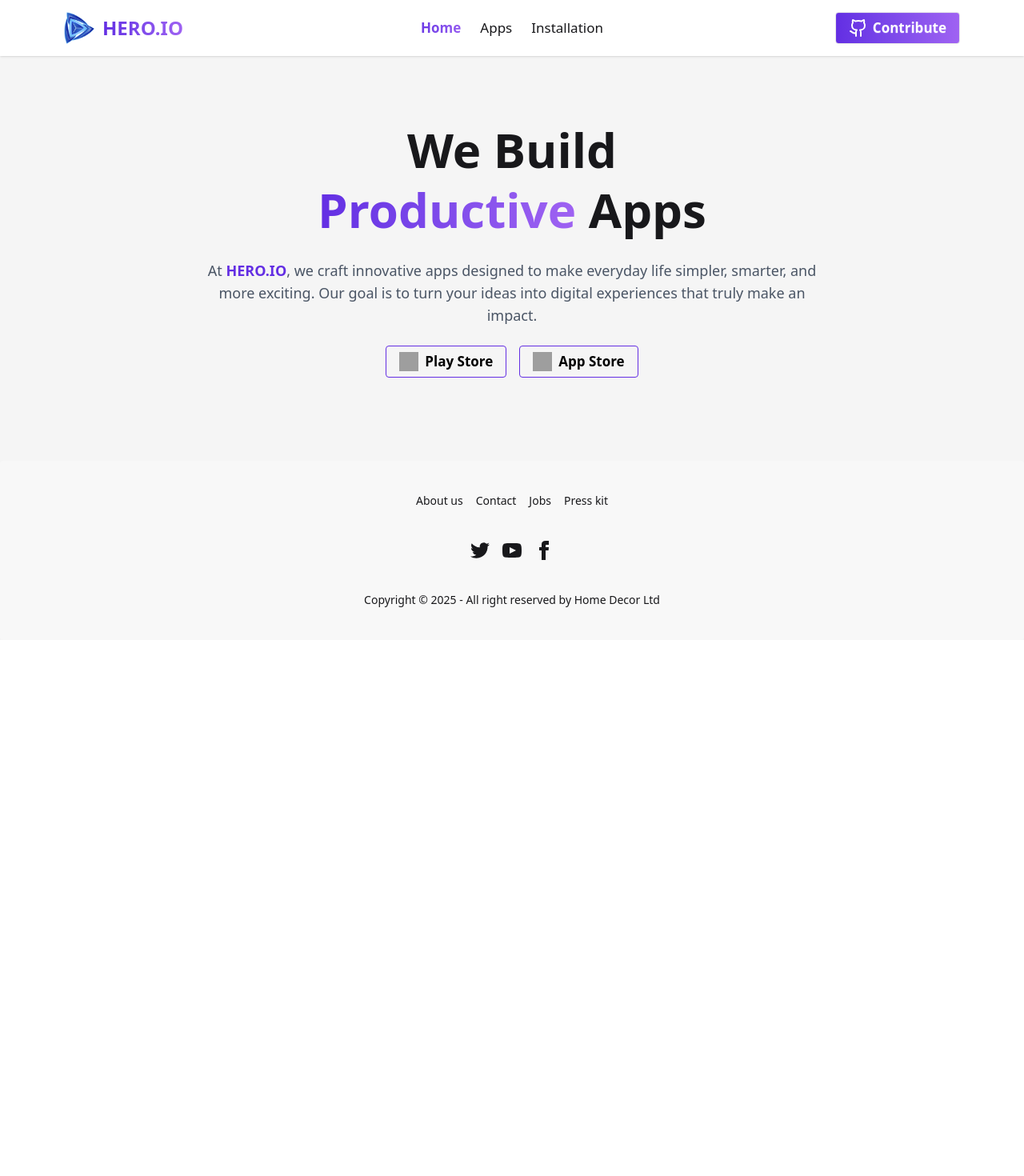
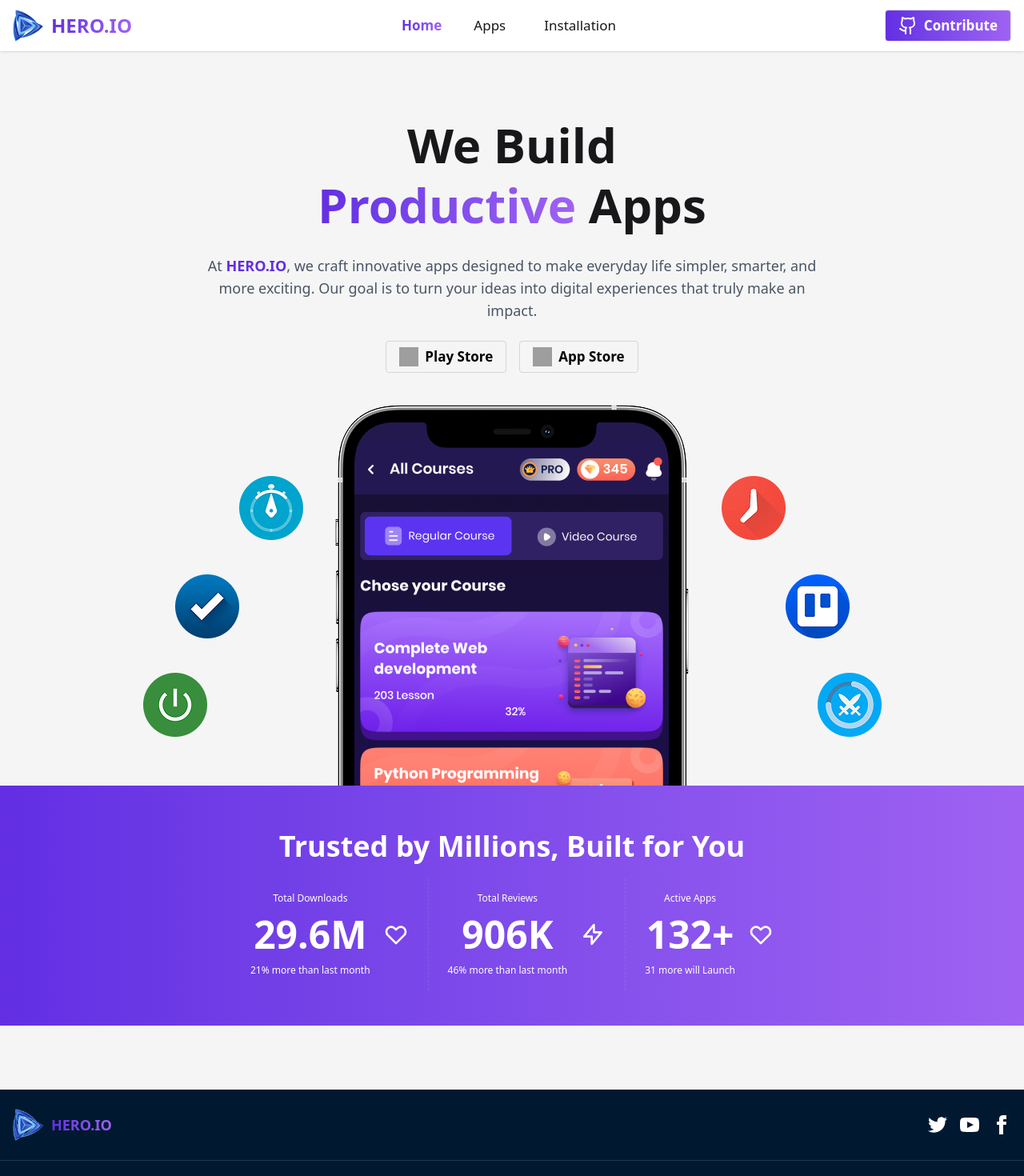
Before and after one commit to itstumpa/hero_apps_104, a React (Vite) app: page / in a window 1280 px wide. Shown: the top 1470 px of the page at 80% size. Before the commit the page ends 800 px from the top, so only its background shows below. Built offline with nearby package versions, Linux system fonts and the light colour scheme; grey boxes are pictures that could not be loaded.

Commit message:
error page done

```diff
--- a/src/Pages/Error.jsx
+++ b/src/Pages/Error.jsx
@@ -2,20 +2,45 @@ import React from 'react';
 import { useRouteError } from 'react-router';
 import Navbar from '../components/Navbar/Navbar';
 import Footer from '../components/Footer/Footer';
-import Home from './Home';
+import Page404 from '../assets/error-404.png';
+import { Undo2 } from 'lucide-react';
+import { useNavigate } from 'react-router';
 
 const Error = () => {
+  const navigate = useNavigate();
+  const error = useRouteError();
 
-const error = useRouteError()
   return (
     <>
-                  {/* <Home/> */}
-                  <Navbar />
-                  <div>{error.message}</div>
-                  <Footer />
-  </>
+      <Navbar />
 
-  )
-}
+      <div className="flex flex-col items-center justify-center py-20 px-4 text-center">
+        <img src={Page404} alt="404 Not Found" className="mb-4" />
+
+        <section className="flex flex-col items-center justify-center py-4 px-4 text-center">
+          <h1 className="text-lg md:text-2xl lg:text-4xl font-bold leading-tight mx-auto">
+            Oops, page not found!
+          </h1>
+
+          <p className="pt-2 pb-4 text-gray-600 text-base md:text-md mx-auto">
+            The page you are looking for is not available.
+          </p>
+
+          <button
+            onClick={() => navigate(-1)}
+            className="btn font-bold bg-gradient-to-r from-[#632EE3] to-[#9F62F2] text-white text-[17px] flex items-center gap-2"
+          >
+            <Undo2 />
+            Go Back!
+          </button>
+
+          {error && <p className="mt-4 text-red-500">{error.message}</p>}
+        </section>
+      </div>
+
+      <Footer />
+    </>
+  );
+};
 
 export default Error;
--- a/src/Pages/Home.jsx
+++ b/src/Pages/Home.jsx
@@ -2,10 +2,11 @@
 import React from "react";
 import GooglePlay from "../assets/GooglePlay.svg"
 import AppStore from "../assets/appStore.svg"
+import Hero from "../assets/hero.png"
 
 const Home = () => {
   return (
-    <section className="flex flex-col items-center justify-center py-20 px-4 text-center">
+    <section className="flex flex-col items-center justify-center py-20 text-center">
       <h1 className="text-4xl md:text-5xl lg:text-6xl font-bold leading-tight max-w-xl mx-auto">
         We Build{" "}
         <span className="font-extrabold bg-gradient-to-r from-[#632EE3] to-[#9F62F2] bg-clip-text text-transparent">
@@ -26,7 +27,7 @@ const Home = () => {
     href="https://play.google.com/store/games?hl=en"
     target="_blank"
     rel="noreferrer"
-    className="btn font-bold btn-outline border-[#632EE3] text-black hover:bg-[#632EE3] hover:text-white text-[17px] flex items-center gap-2"
+    className="btn font-bold btn-outline border-gray-300 text-black hover:bg-[#632EE3] hover:text-white text-[17px] flex items-center gap-2"
   >
     <img src={GooglePlay} alt="Google Play" className="w-6 h-6" />
     Play Store
@@ -36,13 +37,93 @@ const Home = () => {
     href="https://www.apple.com/app-store/"
     target="_blank"
     rel="noreferrer"
-    className="btn font-bold btn-outline border-[#632EE3] text-black hover:bg-[#632EE3] hover:text-white text-[17px] flex items-center gap-2"
+    className="btn font-bold btn-outline border-gray-300 text-black hover:bg-[#632EE3] hover:text-white text-[17px] flex items-center gap-2"
   >
     <img src={AppStore} alt="Google Play" className="w-6 h-6" />
     App Store
   </a>
 </div>
+{/* hero image  */}
+<div className="pt-10 px-4">
+  <img src={Hero} alt="" />
+</div>
 
+{/* - Trusted by Millions, Built for You  */}
+<div className="w-full h-[300px] bg-gradient-to-r from-[#632EE3] to-[#9F62F2] text-white ">
+
+    <div className="text-2xl md:text-3xl lg:text-4xl font-semibold text-center mt-14 mb-5">
+      <h1>Trusted by Millions, Built for You</h1>
+      </div>
+  <div className="stats text-white">
+      <div className="text-center items-center flex justify-center ">
+
+
+  <div className="stat">
+    <div className="stat-figure ">
+      <svg
+        xmlns="http://www.w3.org/2000/svg"
+        fill="none"
+        viewBox="0 0 24 24"
+        className="inline-block h-8 w-8 stroke-current "
+      >
+        <path
+          strokeLinecap="round"
+          strokeLinejoin="round"
+          strokeWidth="2"
+          d="M4.318 6.318a4.5 4.5 0 000 6.364L12 20.364l7.682-7.682a4.5 4.5 0 00-6.364-6.364L12 7.636l-1.318-1.318a4.5 4.5 0 00-6.364 0z"
+        ></path>
+      </svg>
+    </div>
+    <div className="stat-title text-white">Total Downloads</div>
+    <div className="stat-value text-[3rem]">29.6M</div>
+    <div className="stat-desc text-white">21% more than last month</div>
+  </div>
+
+  <div className="stat">
+    <div className="stat-figure">
+      <svg
+        xmlns="http://www.w3.org/2000/svg"
+        fill="none"
+        viewBox="0 0 24 24"
+        className="inline-block h-8 w-8 stroke-current"
+      >
+        <path
+          strokeLinecap="round"
+          strokeLinejoin="round"
+          strokeWidth="2"
+          d="M13 10V3L4 14h7v7l9-11h-7z"
+        ></path>
+      </svg>
+    </div>
+   <div className="stat-title text-white">Total Reviews</div>
+    <div className="stat-value text-[3rem]">906K</div>
+    <div className="stat-desc text-white">46% more than last month</div>
+  </div>
+
+
+  <div className="stat">
+    <div className="stat-figure ">
+      <svg
+        xmlns="http://www.w3.org/2000/svg"
+        fill="none"
+        viewBox="0 0 24 24"
+        className="inline-block h-8 w-8 stroke-current "
+      >
+        <path
+          strokeLinecap="round"
+          strokeLinejoin="round"
+          strokeWidth="2"
+          d="M4.318 6.318a4.5 4.5 0 000 6.364L12 20.364l7.682-7.682a4.5 4.5 0 00-6.364-6.364L12 7.636l-1.318-1.318a4.5 4.5 0 00-6.364 0z"
+        ></path>
+      </svg>
+    </div>
+    <div className="stat-title text-white">Active Apps</div>
+    <div className="stat-value text-[3rem]">132+</div>
+    <div className="stat-desc text-white">31 more will Launch</div>
+  </div>
+</div>
+</div>
+ </div>
     </section>
   );
 };
--- /dev/null
+++ b/src/Pages/NotFoundError.jsx
@@ -0,0 +1,11 @@
+import React from 'react';
+
+const NotFoundError = () => {
+      return (
+            <div>
+
+            </div>
+      );
+};
+
+export default NotFoundError;
--- a/src/Routes/Routes.jsx
+++ b/src/Routes/Routes.jsx
@@ -4,6 +4,7 @@ import Error from "../Pages/Error";
 import MainLayouts from "../components/Layout/MainLayouts";
 import Installation from "../Pages/Installation";
 import Apps from "../Pages/Apps";
+import NotFoundError from "../Pages/NotFoundError";
 
 
 
--- a/src/components/Footer/Footer.jsx
+++ b/src/components/Footer/Footer.jsx
@@ -1,56 +1,48 @@
-import React from 'react'
+import React from 'react';
+import logo from '../../assets/logo.png';
+import { NavLink } from 'react-router'; // make sure it's react-router-dom
 
 const Footer = () => {
   return (
-    <footer className="footer footer-horizontal footer-center bg-base-200 text-base-content rounded p-10">
-  <nav className="grid grid-flow-col gap-4">
-    <a className="link link-hover">About us</a>
-    <a className="link link-hover">Contact</a>
-    <a className="link link-hover">Jobs</a>
-    <a className="link link-hover">Press kit</a>
-  </nav>
-  <nav>
-    <div className="grid grid-flow-col gap-4">
+    <footer className="w-full bg-[#001931] text-white">
+
+      {/* Main footer content */}
+      <div className="max-w-[1600px] mx-auto px-4 py-6 flex flex-col md:flex-row items-center justify-between">
+
+        {/* Logo */}
+        <NavLink to="/" className="flex items-center gap-2 mb-4 md:mb-0">
+          <img src={logo} alt="Hero Logo" className="w-10 h-10" />
+          <span className="text-lg font-bold bg-gradient-to-r from-[#632EE3] to-[#9F62F2] bg-clip-text text-transparent">
+            HERO.IO
+          </span>
+        </NavLink>
+
+        {/* Social icons */}
+        <div className="flex gap-4">
           <a>
-        <svg
-          xmlns="http://www.w3.org/2000/svg"
-          width="24"
-          height="24"
-          viewBox="0 0 24 24"
-          className="fill-current">
-          <path
-            d="M24 4.557c-.883.392-1.832.656-2.828.775 1.017-.609 1.798-1.574 2.165-2.724-.951.564-2.005.974-3.127 1.195-.897-.957-2.178-1.555-3.594-1.555-3.179 0-5.515 2.966-4.797 6.045-4.091-.205-7.719-2.165-10.148-5.144-1.29 2.213-.669 5.108 1.523 6.574-.806-.026-1.566-.247-2.229-.616-.054 2.281 1.581 4.415 3.949 4.89-.693.188-1.452.232-2.224.084.626 1.956 2.444 3.379 4.6 3.419-2.07 1.623-4.678 2.348-7.29 2.04 2.179 1.397 4.768 2.212 7.548 2.212 9.142 0 14.307-7.721 13.995-14.646.962-.695 1.797-1.562 2.457-2.549z"></path>
+            <svg xmlns="http://www.w3.org/2000/svg" width="24" height="24" viewBox="0 0 24 24" className="fill-current">
+              <path d="M24 4.557c-.883.392-1.832.656-2.828.775 1.017-.609 1.798-1.574 2.165-2.724-.951.564-2.005.974-3.127 1.195-.897-.957-2.178-1.555-3.594-1.555-3.179 0-5.515 2.966-4.797 6.045-4.091-.205-7.719-2.165-10.148-5.144-1.29 2.213-.669 5.108 1.523 6.574-.806-.026-1.566-.247-2.229-.616-.054 2.281 1.581 4.415 3.949 4.89-.693.188-1.452.232-2.224.084.626 1.956 2.444 3.379 4.6 3.419-2.07 1.623-4.678 2.348-7.29 2.04 2.179 1.397 4.768 2.212 7.548 2.212 9.142 0 14.307-7.721 13.995-14.646.962-.695 1.797-1.562 2.457-2.549z" />
             </svg>
           </a>
           <a>
-        <svg
-          xmlns="http://www.w3.org/2000/svg"
-          width="24"
-          height="24"
-          viewBox="0 0 24 24"
-          className="fill-current">
-          <path
-            d="M19.615 3.184c-3.604-.246-11.631-.245-15.23 0-3.897.266-4.356 2.62-4.385 8.816.029 6.185.484 8.549 4.385 8.816 3.6.245 11.626.246 15.23 0 3.897-.266 4.356-2.62 4.385-8.816-.029-6.185-.484-8.549-4.385-8.816zm-10.615 12.816v-8l8 3.993-8 4.007z"></path>
+            <svg xmlns="http://www.w3.org/2000/svg" width="24" height="24" viewBox="0 0 24 24" className="fill-current">
+              <path d="M19.615 3.184c-3.604-.246-11.631-.245-15.23 0-3.897.266-4.356 2.62-4.385 8.816.029 6.185.484 8.549 4.385 8.816 3.6.245 11.626.246 15.23 0 3.897-.266 4.356-2.62 4.385-8.816-.029-6.185-.484-8.549-4.385-8.816zm-10.615 12.816v-8l8 3.993-8 4.007z" />
             </svg>
           </a>
           <a>
-        <svg
-          xmlns="http://www.w3.org/2000/svg"
-          width="24"
-          height="24"
-          viewBox="0 0 24 24"
-          className="fill-current">
-          <path
-            d="M9 8h-3v4h3v12h5v-12h3.642l.358-4h-4v-1.667c0-.955.192-1.333 1.115-1.333h2.885v-5h-3.808c-3.596 0-5.192 1.583-5.192 4.615v3.385z"></path>
+            <svg xmlns="http://www.w3.org/2000/svg" width="24" height="24" viewBox="0 0 24 24" className="fill-current">
+              <path d="M9 8h-3v4h3v12h5v-12h3.642l.358-4h-4v-1.667c0-.955.192-1.333 1.115-1.333h2.885v-5h-3.808c-3.596 0-5.192 1.583-5.192 4.615v3.385z" />
             </svg>
           </a>
         </div>
-  </nav>
-  <aside>
-    <p>Copyright © {new Date().getFullYear()} - All right reserved by Home Decor Ltd</p>
-  </aside>
+      </div>
+
+      {/* Copyright */}
+      <div className="w-full bg-[#001931] border-t border-gray-600/50 text-center py-4">
+        <p>Copyright © {new Date().getFullYear()} - All rights reserved by HERO.IO</p>
+      </div>
     </footer>
-  )
-}
+  );
+};
 
-export default Footer
+export default Footer;
--- a/src/components/Navbar/Navbar.jsx
+++ b/src/components/Navbar/Navbar.jsx
@@ -3,19 +3,22 @@ import { NavLink } from "react-router";
 import { Github } from "lucide-react";
 import logo from '../../assets/logo.png';
 
-
-
 const Navbar = () => {
   const linkStyle = ({ isActive }) =>
     isActive
       ? "font-bold bg-gradient-to-r from-[#632EE3] to-[#9F62F2] bg-clip-text text-transparent"
-    : "hover:text-transparent hover:bg-clip-text hover:bg-gradient-to-r hover:from-[#632EE3] hover:to-[#9F62F2] hover:bg-gray-200 transition-all";
+      : "hover:text-transparent hover:text-white hover:bg-gradient-to-r hover:from-[#632EE3] hover:to-[#9F62F2] p-2 rounded-sm";
 
   return (
-    <div className="navbar shadow-sm md:px-12 lg:px-20 bg-white">
-      <div className="navbar-start">
-        <div className="dropdown">
-          <div tabIndex={0} role="button" className="btn btn-ghost lg:hidden">
+    <div className="w-full bg-white shadow-sm py-3">
+      <div className="max-w-[1600px] mx-auto w-full flex items-center justify-between px-4">
+
+        {/* Navbar */}
+        <div className="navbar-start flex items-center gap-4">
+
+          {/* dropdown */}
+          <div className="dropdown lg:hidden">
+            <div tabIndex={0} role="button" className="btn btn-ghost">
               <svg
                 xmlns="http://www.w3.org/2000/svg"
                 className="h-5 w-5"
@@ -23,23 +26,20 @@ const Navbar = () => {
                 viewBox="0 0 24 24"
                 stroke="currentColor"
               >
-              <path
-                strokeLinecap="round"
-                strokeLinejoin="round"
-                strokeWidth="2"
-                d="M4 6h16M4 12h8m-8 6h16"
-              />
+                <path strokeLinecap="round" strokeLinejoin="round" strokeWidth="2" d="M4 6h16M4 12h8m-8 6h16" />
               </svg>
             </div>
             <ul
               tabIndex={0}
-            className="menu menu-sm dropdown-content rounded-box z-10 mt-3 w-52 p-2 shadow"
+              className=" menu-sm dropdown-content rounded-box z-10 mt-3 w-52 p-2 shadow"
             >
               <li><NavLink to="/" className={linkStyle}>Home</NavLink></li>
               <li><NavLink to="/apps" className={linkStyle}>Apps</NavLink></li>
               <li><NavLink to="/installation" className={linkStyle}>Installation</NavLink></li>
             </ul>
           </div>
+
+          {/* Logo */}
           <NavLink to="/" className="flex items-center gap-2">
             <img src={logo} alt="Hero Logo" className="w-10 h-10" />
             <span className="text-2xl font-bold bg-gradient-to-r from-[#632EE3] to-[#9F62F2] bg-clip-text text-transparent">
@@ -48,24 +48,29 @@ const Navbar = () => {
           </NavLink>
         </div>
 
-      <div className="navbar-center hidden lg:flex  ">
-        <ul className="menu menu-horizontal px-1 text-[17px]">
+        {/*Center */}
+        <div className="navbar-center hidden lg:flex">
+          <ul className="flex px-1 text-[17px] gap-8">
             <li><NavLink to="/" className={linkStyle}>Home</NavLink></li>
             <li><NavLink to="/apps" className={linkStyle}>Apps</NavLink></li>
             <li><NavLink to="/installation" className={linkStyle}>Installation</NavLink></li>
           </ul>
         </div>
 
-      <div className="navbar-end ">
+
+{/* button  */}
+        <div className="navbar-end">
           <a
             href="https://github.com/"
             target="_blank"
             rel="noreferrer"
-          className="btn font-bold bg-gradient-to-r from-[#632EE3] to-[#9F62F2] text-white text-[17px]"
+            className="btn font-bold bg-gradient-to-r from-[#632EE3] to-[#9F62F2] text-white text-[17px] flex items-center gap-2"
           >
             <Github />
             Contribute
           </a>
+        </div>
+
       </div>
     </div>
   );
```
Lines whose indentation alone changed are shown as unchanged.
